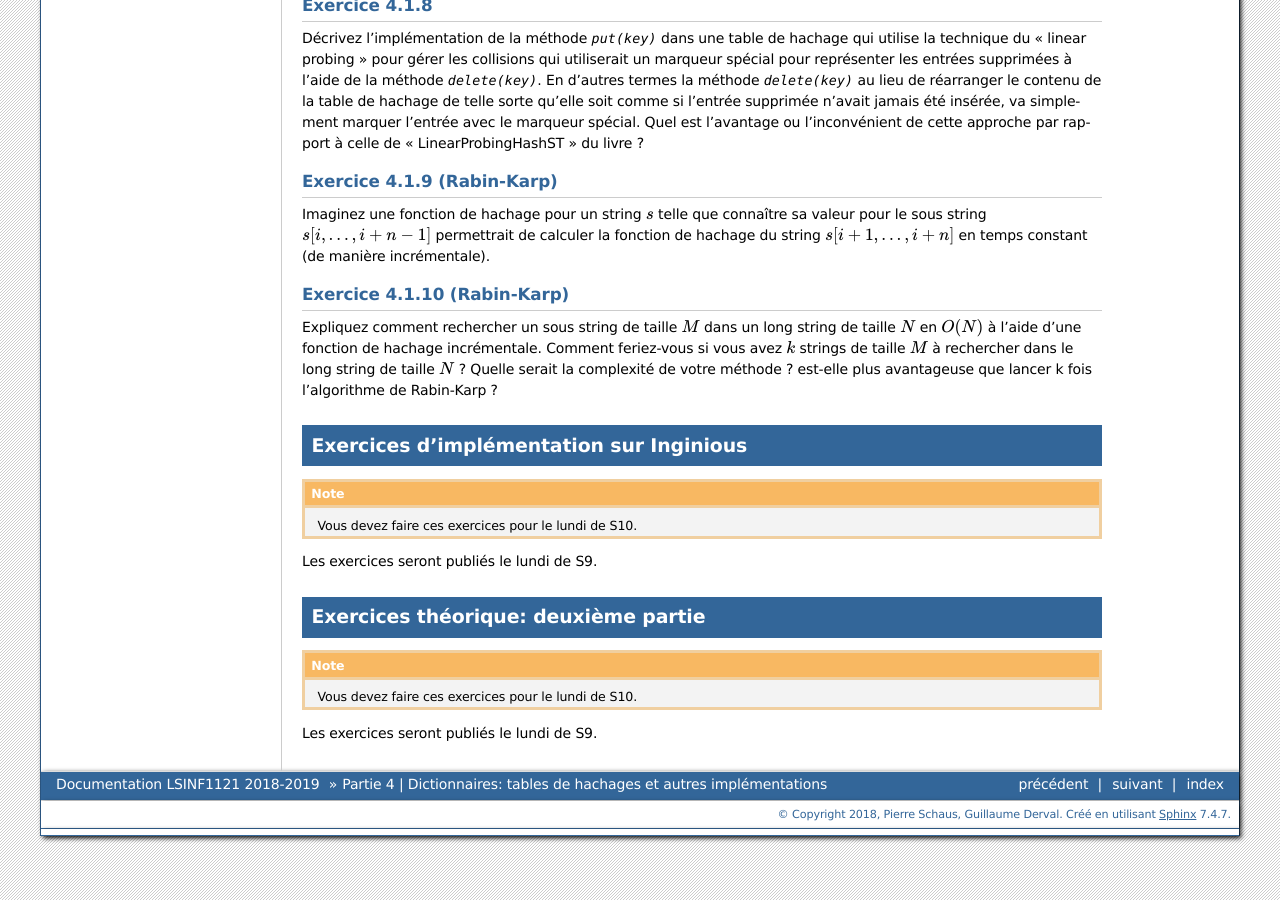
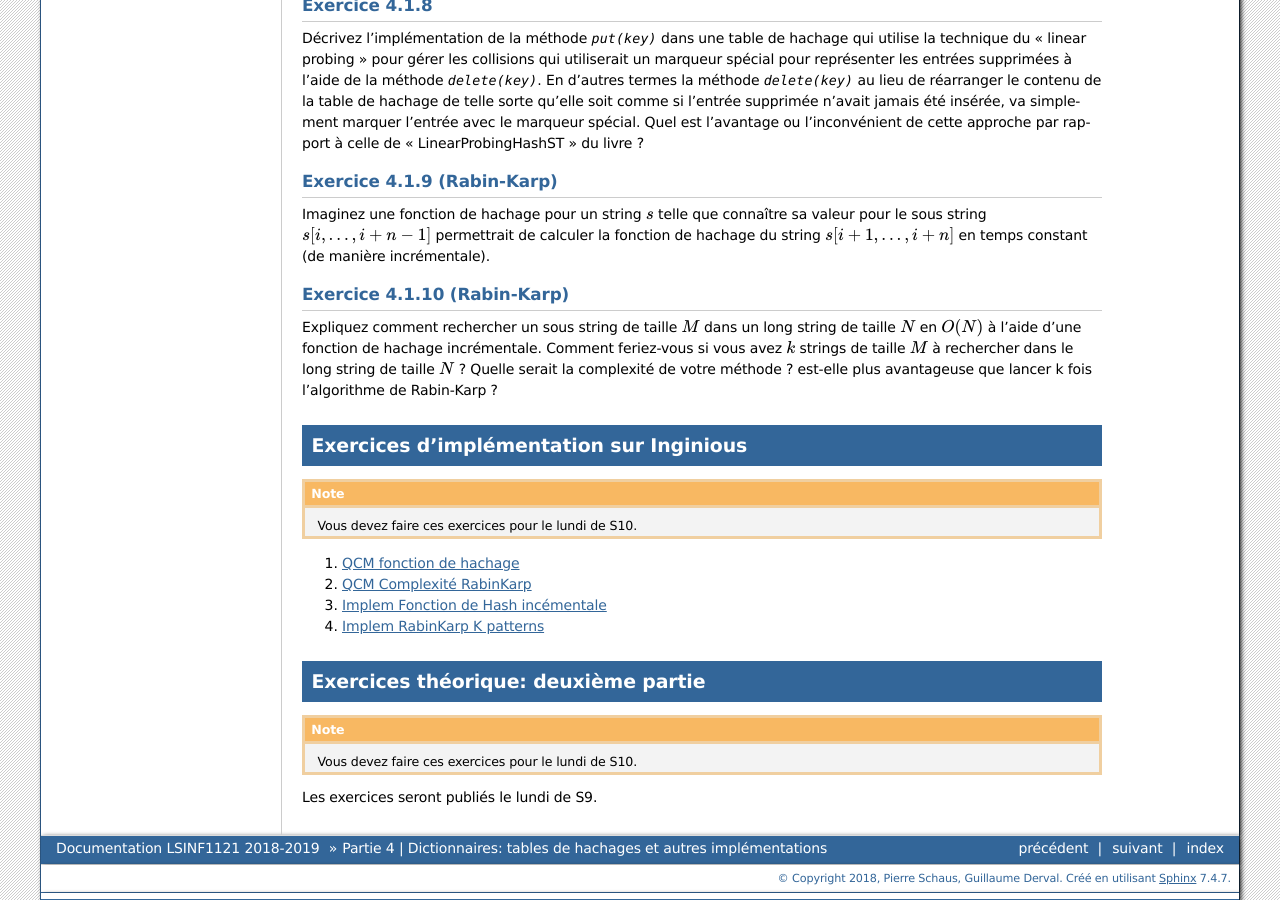
Before and after one commit to pschaus/LINFO1121, a Sphinx documentation site: the page built from source/part4/index.rst, in a window 1280 px wide and 900 px high, scrolled down 1701 px. Built offline with Sphinx 7.4.7, drawn with Linux system fonts in a browser that asks for light colours.

Commit message:
exercices inginious

```diff
--- a/source/part4/index.rst
+++ b/source/part4/index.rst
@@ -122,7 +122,11 @@ Exercices d'implémentation sur Inginious
 .. note::
    Vous devez faire ces exercices pour le lundi de S10.
 
-Les exercices seront publiés le lundi de S9.
+
+1. `QCM fonction de hachage <https://inginious.info.ucl.ac.be/course/LSINF1121-2016/Part4QcmHashing>`_
+2. `QCM Complexité RabinKarp <https://inginious.info.ucl.ac.be/course/LSINF1121-2016/Part4QcmRk>`_
+3. `Implem Fonction de Hash incémentale <https://inginious.info.ucl.ac.be/course/LSINF1121-2016/Part4IncrementalHash>`_
+4. `Implem RabinKarp K patterns <https://inginious.info.ucl.ac.be/course/LSINF1121-2016/Part4RabinKarp>`_
 
 Exercices théorique: deuxième partie
 =======================================
```
